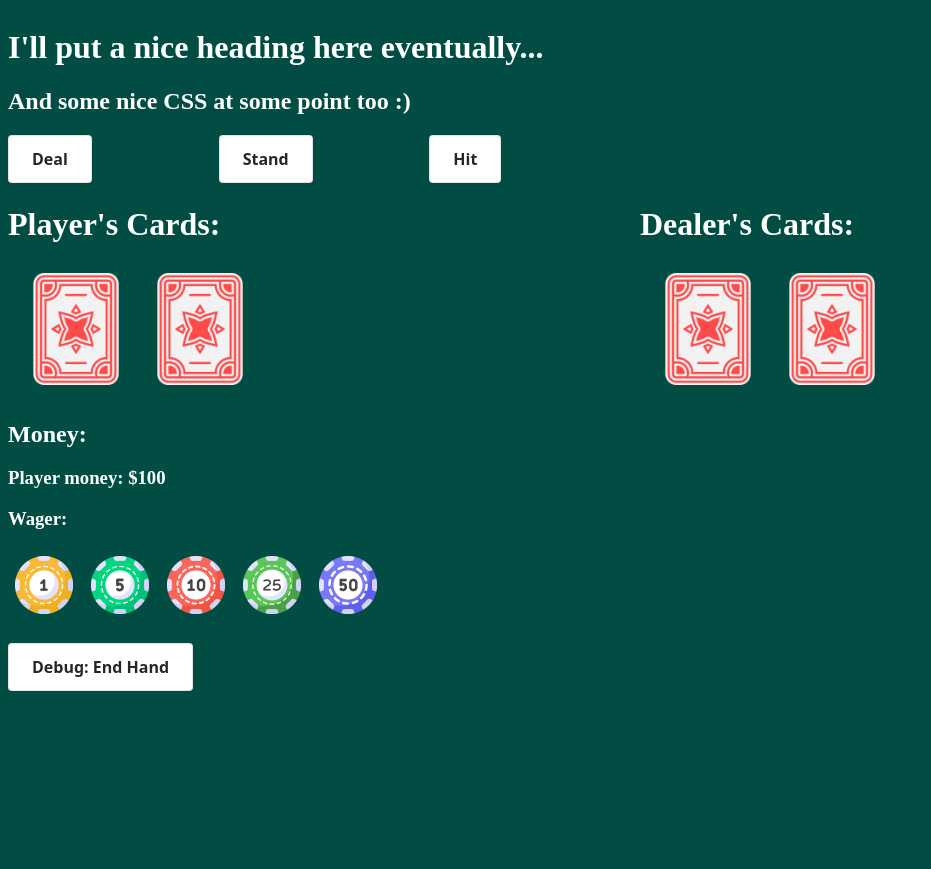
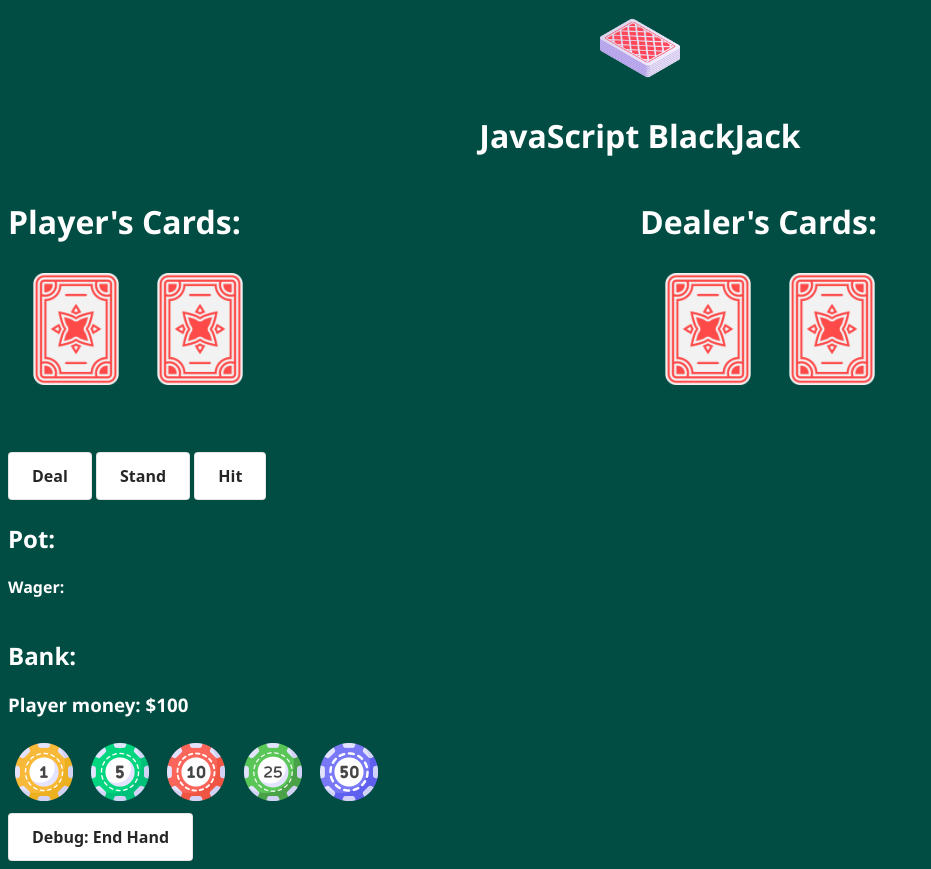
Before and after one commit to P1ct0/BlackJack, a plain HTML site: page index.html in a window 1280 px wide. Shown: the whole page, without its empty margins (0-931 px from the left). Before the commit the page ends 800 px from the top, so only its background shows below. Drawn offline with nearby package versions, Linux system fonts and the light colour scheme.

Commit message:
further tweaks

```diff
--- a/index.html
+++ b/index.html
@@ -9,15 +9,9 @@
         <!-- Use CSS grid initially for getting functionality working, will then work on better UI! -->
         <div class="grid-container">
             <div class="box-1">
-                <h1>I'll put a nice heading here eventually...</h1>
-                <h2>And some nice CSS at some point too :)</h2>
+                <img src="Images/deck-of-card.png" id="deck-of-cards">
+                <h1>JavaScript BlackJack</h1>
             </div>
-            <div class="box-2"><button id="deal">Deal</button></div>
-            <div class="box-3"><button id="stand">Stand</button></div>
-            <div class="box-4"><button id="hit">Hit</button></div>
-            <div class="box-5"><button id="doubleDown" class="hidden-buttons">Double Down</button></div>
-            <div class="box-6"><button id="split" class="hidden-buttons">Split</button></div>
-            <div class="box-7"><button id="surrender" class="hidden-buttons">Surrender</button></div>
             <div class="box-8">
                 <h1>Player's Cards:</h1>
                 <div class="card-holder">
@@ -32,25 +26,33 @@
                     <img src="images/cards/Back.png" class="card-img" id="dealer-card-2">
                 </div>
             </div>
-            <div class="box-10">
-                <div id="game-message-box">
-                    <h3 id="game-message"></h3>
-                </div>
-                <div class="box-11">
-                    <h2>Money:</h2>
-                    <h3 id="player-money">Player money: </h3>
-                    <h3 id="wager">Wager: </h3>
-                </div>
-                <div class="box-12">
+            <div class="box-10" id="game-message-box">
+                <h3 id="game-message"></h3>
+            </div>
+            <div class="box-2">
+                <button id="deal">Deal</button>
+                <button id="stand">Stand</button>
+                <button id="hit">Hit</button>
+                <button id="doubleDown" class="hidden-buttons">Double Down</button>
+                <button id="split" class="hidden-buttons">Split</button>
+                <button id="surrender" class="hidden-buttons">Surrender</button>
+            </div>
+            <div class="box-11">
+                    <h2>Pot:</h2>
+                    <h4 id="wager">Wager: </h4>
+            </div>
+            <div class="box-12">
+                    <h2>Bank:</h2>
+                    <h3 id="player-money">$ </h3>
+            </div>
+            <div class="box-3">
                     <img src="Images/Chips/OneChip.png" class="chip-img" id="one-chip">
                     <img src="Images/Chips/FiveChip.png" class="chip-img" id="five-chip">
                     <img src="Images/Chips/TenChip.png" class="chip-img" id="ten-chip">
                     <img src="Images/Chips/TwentyFiveChip.png" class="chip-img" id="twentyfive-chip">
                     <img src="Images/Chips/FiftyChip.png" class="chip-img" id="fifty-chip">
-                </div>
             </div>
         </div>
-        <br>
         <button id="endHand">Debug: End Hand</button>
 
         <script src="https://ajax.googleapis.com/ajax/libs/jquery/3.7.1/jquery.min.js"></script>
--- a/styles.css
+++ b/styles.css
@@ -1,8 +1,12 @@
+* {
+    font-family: 'Segoe UI', Tahoma, Geneva, Verdana, sans-serif;
+}
+
 body {
     background-color: #014D43;
 }
 
-h1, h2, h3 {
+h1, h2, h3, h4 {
     color: white;
 }
 
@@ -80,14 +84,15 @@ button:active {
 
 .box-1 {
     grid-column: 1 / 7;
+    text-align: center;
 }
 
 .box-2 {
-    grid-column-start: 1;
+    grid-column: 1 / 7;
 }
 
 .box-3 {
-    grid-column-start: 2;
+    grid-column: 1 / 7;
 }
 
 .box-4 {
@@ -122,6 +127,14 @@ button:active {
     grid-column: 1 / 7;
 }
 
+.box-12 {
+    grid-column: 1 / 7;
+}
+
 .hidden-buttons {
     visibility: hidden;
 }
+
+#deck-of-cards {
+    height: 5em;
+}
```
